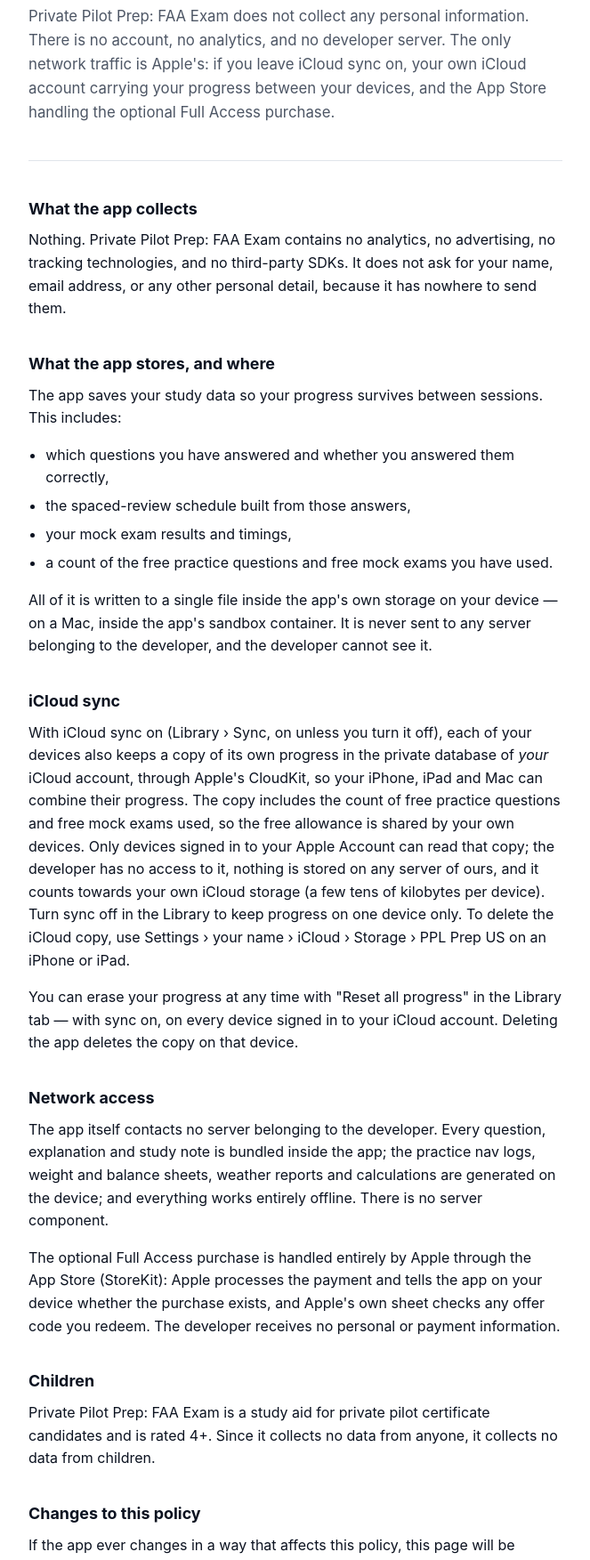
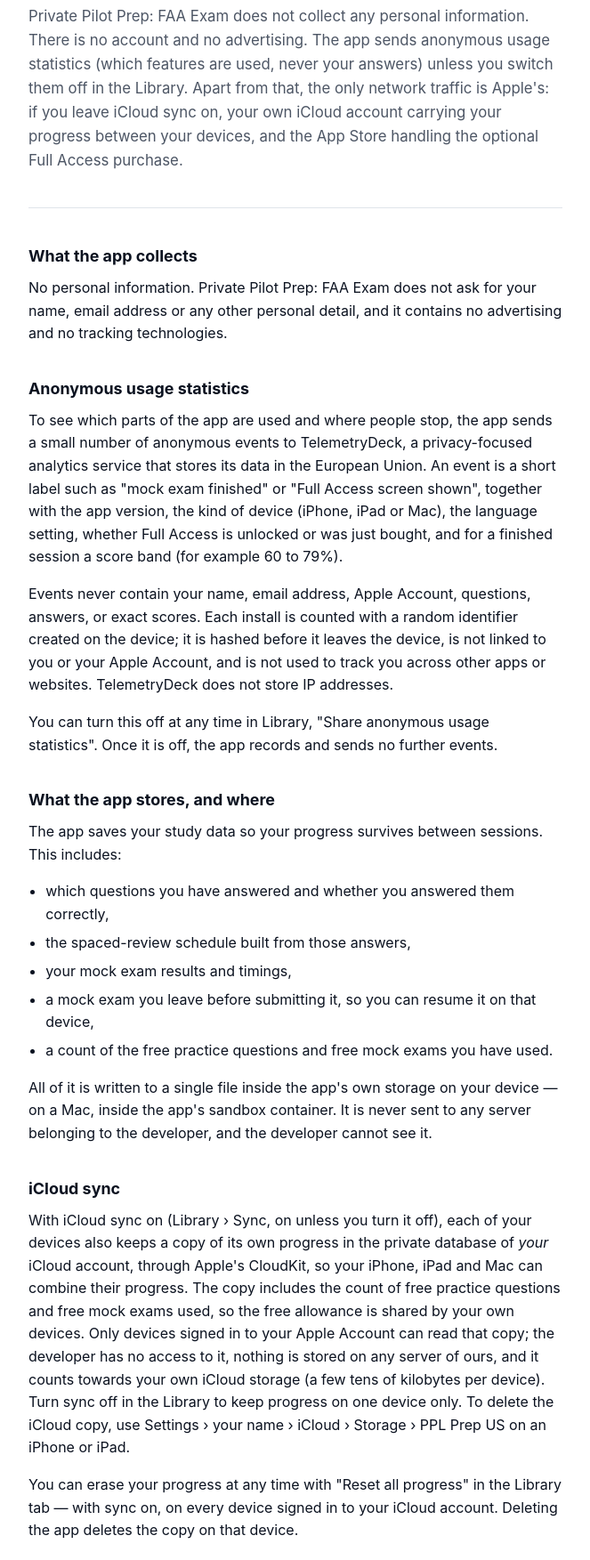
Before and after one commit to PatrickRodriguz2/ppl-prep, a plain HTML site: page us/privacy.html in a window 1280 px wide. Shown: the part 130-1883 px from the top of the page at 89% size, without its empty margins (308-971 px from the left). Drawn offline with Linux system fonts and the light colour scheme.

Commit message:
Private Pilot Prep (US) 1.3.7: privacy page and landing page, anonymous usage statistics

```diff
--- a/us/privacy.html
+++ b/us/privacy.html
@@ -36,12 +36,16 @@
 
   <p class="eyebrow">Private Pilot Prep: FAA Exam for iPhone, iPad and Mac</p>
   <h1>Privacy Policy</h1>
-  <p class="lede">Private Pilot Prep: FAA Exam does not collect any personal information. There is no account, no analytics, and no developer server. The only network traffic is Apple's: if you leave iCloud sync on, your own iCloud account carrying your progress between your devices, and the App Store handling the optional Full Access purchase.</p>
+  <p class="lede">Private Pilot Prep: FAA Exam does not collect any personal information. There is no account and no advertising. The app sends anonymous usage statistics (which features are used, never your answers) unless you switch them off in the Library. Apart from that, the only network traffic is Apple's: if you leave iCloud sync on, your own iCloud account carrying your progress between your devices, and the App Store handling the optional Full Access purchase.</p>
 
   <hr>
 
   <h2>What the app collects</h2>
-  <p>Nothing. Private Pilot Prep: FAA Exam contains no analytics, no advertising, no tracking technologies, and no third-party SDKs. It does not ask for your name, email address, or any other personal detail, because it has nowhere to send them.</p>
+  <p>No personal information. Private Pilot Prep: FAA Exam does not ask for your name, email address or any other personal detail, and it contains no advertising and no tracking technologies.</p>
+  <h2>Anonymous usage statistics</h2>
+  <p>To see which parts of the app are used and where people stop, the app sends a small number of anonymous events to TelemetryDeck, a privacy-focused analytics service that stores its data in the European Union. An event is a short label such as "mock exam finished" or "Full Access screen shown", together with the app version, the kind of device (iPhone, iPad or Mac), the language setting, whether Full Access is unlocked or was just bought, and for a finished session a score band (for example 60 to 79%).</p>
+  <p>Events never contain your name, email address, Apple Account, questions, answers, or exact scores. Each install is counted with a random identifier created on the device; it is hashed before it leaves the device, is not linked to you or your Apple Account, and is not used to track you across other apps or websites. TelemetryDeck does not store IP addresses.</p>
+  <p>You can turn this off at any time in Library, "Share anonymous usage statistics". Once it is off, the app records and sends no further events.</p>
 
   <h2>What the app stores, and where</h2>
   <p>The app saves your study data so your progress survives between sessions. This includes:</p>
@@ -49,6 +53,7 @@
     <li>which questions you have answered and whether you answered them correctly,</li>
     <li>the spaced-review schedule built from those answers,</li>
     <li>your mock exam results and timings,</li>
+    <li>a mock exam you leave before submitting it, so you can resume it on that device,</li>
     <li>a count of the free practice questions and free mock exams you have used.</li>
   </ul>
   <p>All of it is written to a single file inside the app's own storage on your device &mdash; on a Mac, inside the app's sandbox container. It is never sent to any server belonging to the developer, and the developer cannot see it.</p>
@@ -58,11 +63,11 @@
   <p>You can erase your progress at any time with "Reset all progress" in the Library tab &mdash; with sync on, on every device signed in to your iCloud account. Deleting the app deletes the copy on that device.</p>
 
   <h2>Network access</h2>
-  <p>The app itself contacts no server belonging to the developer. Every question, explanation and study note is bundled inside the app; the practice nav logs, weight and balance sheets, weather reports and calculations are generated on the device; and everything works entirely offline. There is no server component.</p>
+  <p>Apart from the anonymous usage statistics described above, the app contacts no server belonging to the developer. Every question, explanation and study note is bundled inside the app; the practice nav logs, weight and balance sheets, weather reports and calculations are generated on the device; and everything works entirely offline.</p>
   <p>The optional Full Access purchase is handled entirely by Apple through the App Store (StoreKit): Apple processes the payment and tells the app on your device whether the purchase exists, and Apple's own sheet checks any offer code you redeem. The developer receives no personal or payment information.</p>
 
   <h2>Children</h2>
-  <p>Private Pilot Prep: FAA Exam is a study aid for private pilot certificate candidates and is rated 4+. Since it collects no data from anyone, it collects no data from children.</p>
+  <p>Private Pilot Prep: FAA Exam is a study aid for private pilot certificate candidates and is rated 4+. It collects no personal information from anyone, including children.</p>
 
   <h2>Changes to this policy</h2>
   <p>If the app ever changes in a way that affects this policy, this page will be updated before that version is released, and the date below will change.</p>
@@ -73,7 +78,7 @@
   <hr>
 
   <footer>
-    <p>Effective 13 September 2026, updated 4 October 2026 (iCloud sync and offer codes) · Private Pilot Prep: FAA Exam is an independent study aid. It is not affiliated with, endorsed by, or a publication of the Federal Aviation Administration; the examination name is referenced solely to identify the exam the app prepares candidates for.</p>
+    <p>Effective 13 September 2026, updated 4 October 2026 (iCloud sync and offer codes) and 11 November 2026 (anonymous usage statistics) · Private Pilot Prep: FAA Exam is an independent study aid. It is not affiliated with, endorsed by, or a publication of the Federal Aviation Administration; the examination name is referenced solely to identify the exam the app prepares candidates for.</p>
   </footer>
 
 </main>
```
Also changed, not shown: us/index.html (+1 -1 lines).
